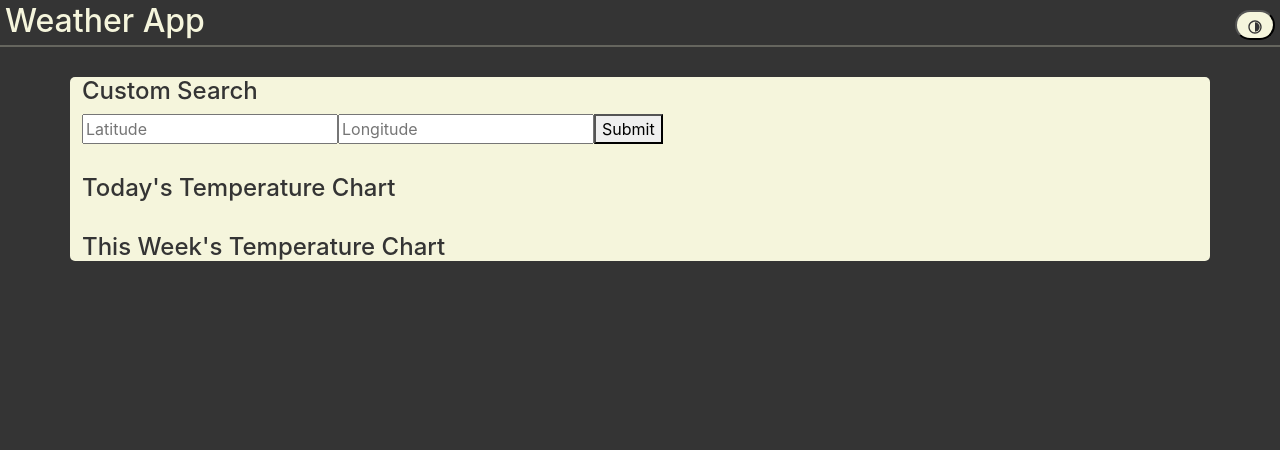
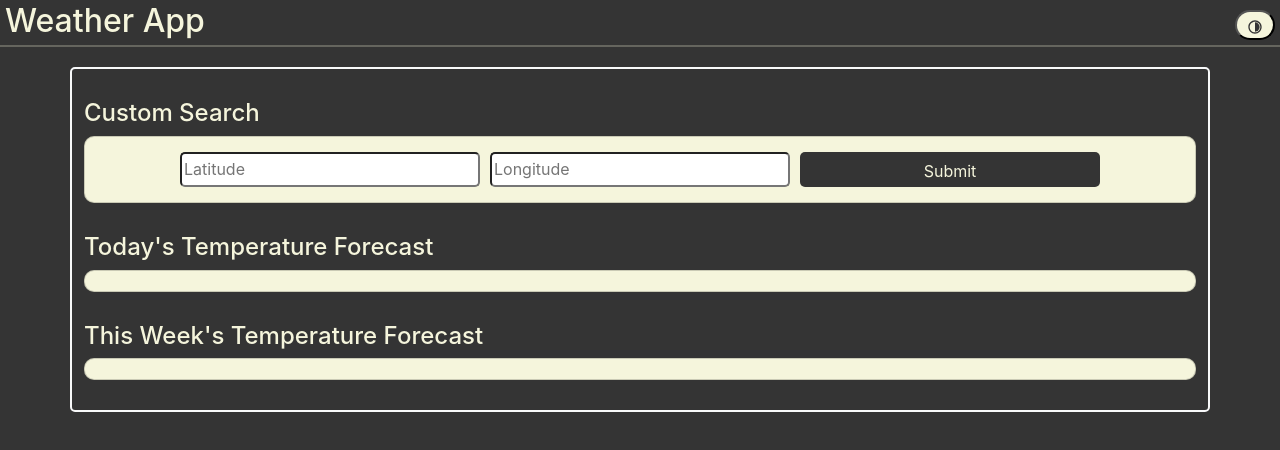
Before and after one commit to Dominic-Miranda/weather-app, a React (Create React App) app: page / in a window 1280 px wide. Shown: the top 450 px of the page. Built offline with nearby package versions, Linux system fonts and the light colour scheme; no server answers.

Commit message:
updated cards css

```diff
--- a/src/App.css
+++ b/src/App.css
@@ -3,13 +3,13 @@
 }
 
 .Night{
-    background-color: rgb(52, 52, 52);
-    color: beige;
+    background-color: var(--dark);
+    color: var(--light);
 }
 
 .Day{
-    background-color: beige;
-    color: rgb(52, 52, 52);
+    background-color: var(--light);
+    color: var(--dark);
 }
 
 .heading{
@@ -40,3 +40,17 @@
     background-color: rgb(52, 52, 52);
     color: beige
 }
+
+.input{
+    border-radius: 5px;
+    height: 35px;
+    width: 300px;
+    margin: 5px;
+}
+
+.btn{
+    border-radius: 5px;
+    height: 35px;
+    width: 300px;
+    margin: 5px;
+}
--- a/src/components/content/content.css
+++ b/src/components/content/content.css
@@ -5,6 +5,25 @@
     border-radius: 5px;
 }
 
+.card{
+    padding: 10px;
+    border-radius: 10px;
+}
+
+.border-light{
+    border: 2px solid var(--light);
+}
+
+.border-dark{
+    border: 2px solid var(--dark);
+}
+
 .section{
     margin: 30px auto;
 }
+
+.form{
+    display: flex;
+    flex-direction: row;
+    justify-content: center;
+}
--- a/src/components/content/content.js
+++ b/src/components/content/content.js
@@ -72,6 +72,7 @@ export default function Content({nightMode}) {
 
       let options = {
         responsive: true,
+        maintainAspectRatio: false,
         plugins: {
           legend: {
             position: 'top',
@@ -84,11 +85,11 @@ export default function Content({nightMode}) {
       };
 
       let dayData = {
-        labels: weatherData.hourly.time.slice(0,24),
+        labels: weatherData.hourly.time.map(time=>time.toLocaleString()).slice(0,24),
         datasets: [
           {
             id: 1,
-            label: 'temperature',
+            label: 'Temperature in Celsius',
             data: weatherData.hourly.temperature_2m.slice(0,24),
             borderColor: nightMode ? 'rgb(255, 99, 132)' : 'rgb(53, 162, 235)',
             backgroundColor: nightMode ? 'rgba(255, 99, 132, 0.5)' : 'rgba(53, 162, 235, 0.5)',
@@ -107,7 +108,7 @@ export default function Content({nightMode}) {
         datasets: [
           {
             id: 1,
-            label: 'temperature',
+            label: 'Temperature in Celsius',
             data: weatherData.hourly.temperature_2m,
             borderColor: nightMode ? 'rgb(255, 99, 132)' : 'rgb(53, 162, 235)',
             backgroundColor: nightMode ? 'rgba(255, 99, 132, 0.5)' : 'rgba(53, 162, 235, 0.5)',
@@ -124,27 +125,27 @@ export default function Content({nightMode}) {
   },[weatherData,nightMode])
 
   return (
-    <div className={`container ${nightMode? 'Day':'Night'}`}>
+    <div className={`container ${nightMode? 'Night border-light':'Day border-dark'}`}>
 
       <section className='section'>
         <header><h4>Custom Search</h4></header>
-        <form onSubmit={handleSubmit(onSubmit, onError)}>
-          <input type='text' id='latitude' name='latitude' placeholder='Latitude' {...register('latitude')}/>
-          <input type='text' id='longitude' name='longitude' placeholder='Longitude' {...register('longitude')}/>
-          <button type='submit'>Submit</button>
+        <form onSubmit={handleSubmit(onSubmit, onError)} className={`card form ${nightMode ? 'Day':'Night'}`}>
+          <input type='text' id='latitude' name='latitude' className='input' placeholder='Latitude' {...register('latitude')}/>
+          <input type='text' id='longitude' name='longitude' className='input' placeholder='Longitude' {...register('longitude')}/>
+          <button type='submit' className={`btn btn-${nightMode ? 'Day' : 'Night'}`}>Submit</button>
         </form>
       </section>
 
       <section className='section'>
-        <header><h4>Today's Temperature Chart</h4></header>
-        <div>
+        <header><h4>Today's Temperature Forecast</h4></header>
+        <div className={`card ${nightMode ? 'Day':'Night'}`}>
           {dayChart}
         </div>
       </section>
 
       <section className='section'>
-        <header><h4>This Week's Temperature Chart</h4></header>
-        <div>
+        <header><h4>This Week's Temperature Forecast</h4></header>
+        <div className={`card ${nightMode ? 'Day':'Night'}`}>
           {weekChart}
         </div>
       </section>
--- a/src/index.css
+++ b/src/index.css
@@ -1,3 +1,8 @@
+:root {
+  --light: beige;
+  --dark: rgb(52, 52, 52);
+}
+
 html,body {
   height: 100lvh;
 }
```
